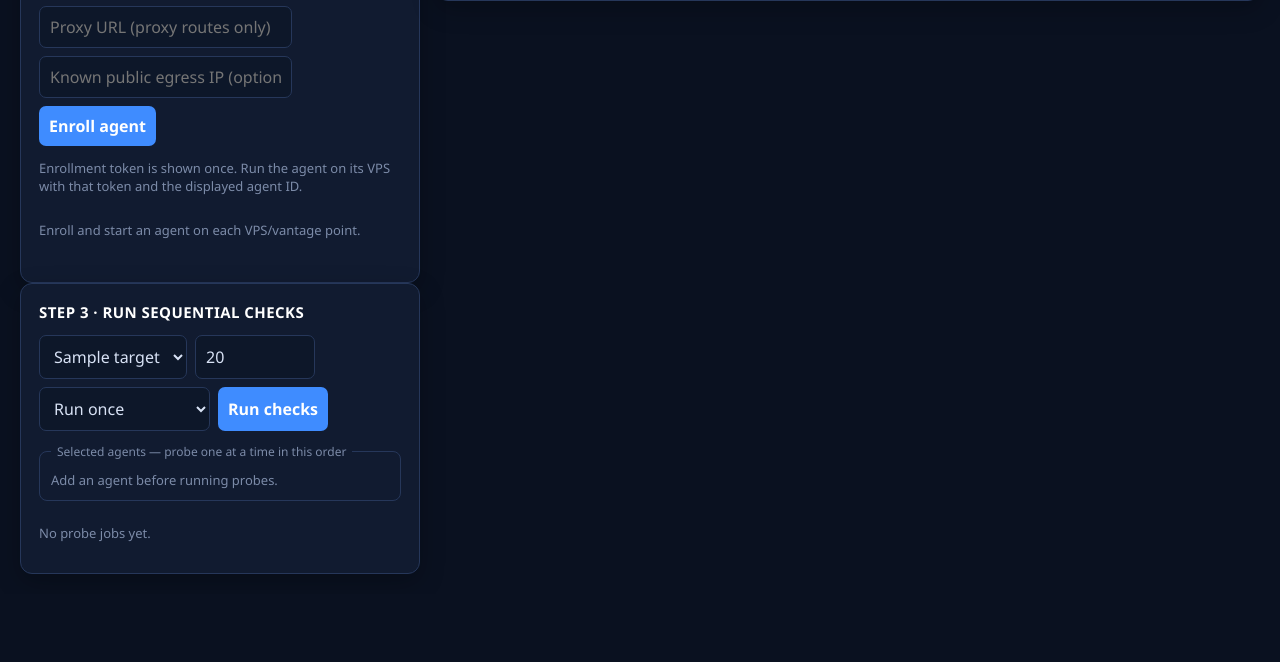
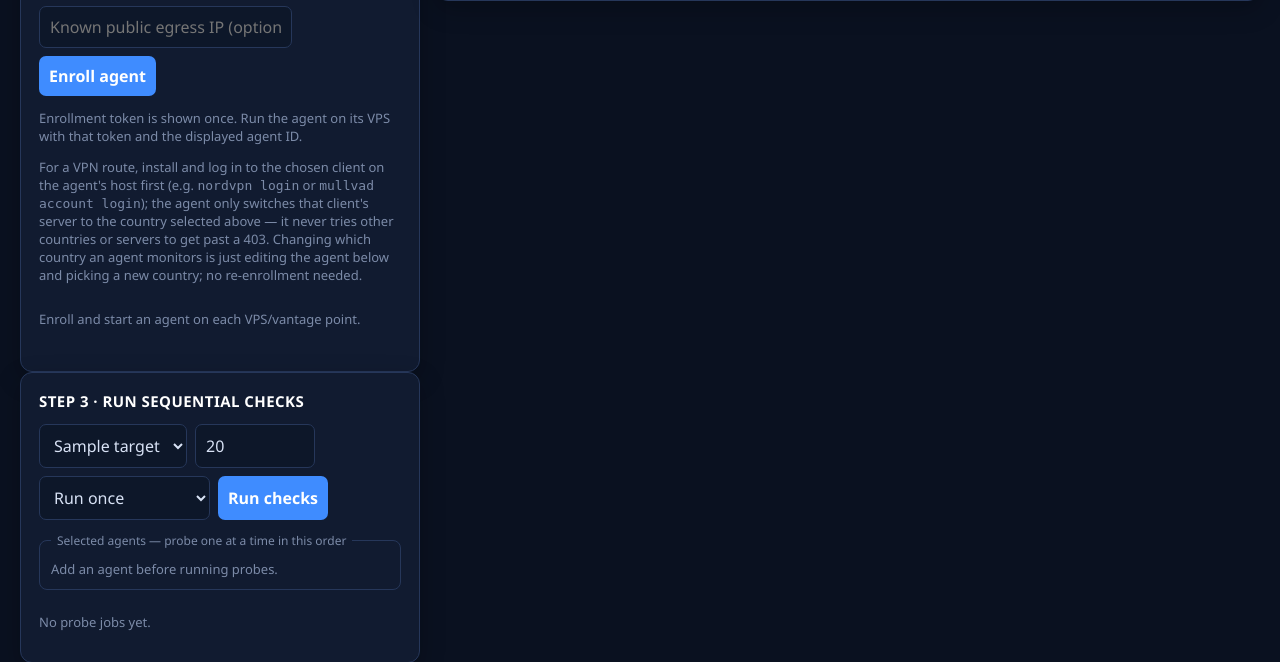
Before and after one commit to DKS3000/website-access-monitor, a Flask app: page / in a window 1280 px wide. Shown: the part 578-1240 px from the top of the page. Before the commit the page ends 1152 px from the top, so only its background shows below. Run offline with Flask 3, Linux system fonts and the light colour scheme; data comes from the database, SQL or seed files in the repository; tables that the repository leaves empty hold one stand-in row (values such as "Sample post"); data that the repository does not hold is empty.

Commit message:
Add NordVPN/Mullvad pre-configured VPN route for agents
- Agents can now be routed direct, via HTTP(S) proxy, or via a
  pre-configured, already-logged-in NordVPN/Mullvad client (route_type
  "vpn" + vpn_provider). The agent only ever switches that client to
  the single country the operator configured for it — it never tries
  alternate countries/servers to get around a 403, matching the
  project's no-bypass safety principle.
- agent/probe_agent.py: ensure_vpn_connected() checks nordvpn/mullvad
  status and connects only to the assigned country, raising VPNError
  (recorded as a new "vpn_error" result classification) if it can't be
  confirmed, so a probe is never misattributed to the wrong vantage
  point.
- app.py: shared route validation for POST/PATCH /api/agents; agents
  can now be edited (name/country/route/proxy/vpn_provider) without
  re-enrollment, so switching an agent's monitored country is a
  dashboard edit rather than a new VPS.
- monitoring/database.py: added agents.vpn_provider column with an
  in-place migration for existing SQLite files.
- dashboard.html/js: VPN provider selector, an agent edit dialog, and
  route labels reflecting the new route type.
- README: documents the VPN route setup and its safety bounds.
- tests: agent VPN-route creation/validation, edit-without-re-enroll,
  and ensure_vpn_connected() behavior (already-connected, connect-and-
  confirm, timeout, unsupported provider) — 20/20 tests pass.

Co-authored-by: Copilot App <223556219+Copilot@users.noreply.github.com>

```diff
--- a/app.py
+++ b/app.py
@@ -19,6 +19,8 @@ from monitoring.probe import URLValidationError, validate_public_url
 
 
 SCHEDULES = {None, 300, 900, 1800, 3600, 86400}
+VPN_PROVIDERS = {"nordvpn", "mullvad"}
+ROUTE_TYPES = {"direct", "proxy", "vpn"}
 
 
 def create_app(test_config=None):
@@ -123,7 +125,7 @@ def create_app(test_config=None):
         with db.connect() as connection:
             rows = connection.execute(
                 """SELECT a.id,a.name,a.country_code,c.name AS country,a.enabled,a.public_ip,
-                          a.route_type,a.status,a.last_heartbeat,a.created_at
+                          a.route_type,a.proxy_url,a.vpn_provider,a.status,a.last_heartbeat,a.created_at
                    FROM agents a JOIN countries c ON c.code=a.country_code ORDER BY c.name,a.name"""
             ).fetchall()
             agents = []
@@ -136,15 +138,10 @@ def create_app(test_config=None):
                 agents.append(item)
             return jsonify(agents)
 
-    @app.post("/api/agents")
-    def add_agent():
-        data = request.get_json(silent=True) or {}
-        name = str(data.get("name", "")).strip()[:100]
-        country = str(data.get("country_code", "")).upper()
-        route_type = data.get("route_type", "direct")
-        proxy_url = data.get("proxy_url")
-        if not name or route_type not in {"direct", "proxy"}:
-            return jsonify({"error": "Agent name and a direct/proxy route type are required."}), 400
+    def validate_route(route_type, proxy_url, vpn_provider):
+        """Validate route_type/proxy_url/vpn_provider; returns (proxy_url, vpn_provider) to store or raises ValueError."""
+        if route_type not in ROUTE_TYPES:
+            raise ValueError("Route type must be direct, proxy, or vpn.")
         if route_type == "proxy":
             try:
                 parsed_proxy = urlsplit(proxy_url)
@@ -158,9 +155,28 @@ def create_app(test_config=None):
             except (TypeError, ValueError):
                 valid_proxy = False
             if not valid_proxy:
-                return jsonify({"error": "Proxy routes require an HTTP or HTTPS proxy URL."}), 400
+                raise ValueError("Proxy routes require an HTTP or HTTPS proxy URL.")
             if "@" in proxy_url.split("://", 1)[-1]:
-                return jsonify({"error": "Credentials in proxy URLs are not supported; configure a trusted proxy without embedded credentials."}), 400
+                raise ValueError("Credentials in proxy URLs are not supported; configure a trusted proxy without embedded credentials.")
+            return proxy_url, None
+        if route_type == "vpn":
+            if vpn_provider not in VPN_PROVIDERS:
+                raise ValueError("VPN routes require a supported vpn_provider (nordvpn or mullvad) already installed and logged in on the agent's host.")
+            return None, vpn_provider
+        return None, None
+
+    @app.post("/api/agents")
+    def add_agent():
+        data = request.get_json(silent=True) or {}
+        name = str(data.get("name", "")).strip()[:100]
+        country = str(data.get("country_code", "")).upper()
+        route_type = data.get("route_type", "direct")
+        if not name:
+            return jsonify({"error": "Agent name is required."}), 400
+        try:
+            proxy_url, vpn_provider = validate_route(route_type, data.get("proxy_url"), data.get("vpn_provider"))
+        except ValueError as exc:
+            return jsonify({"error": str(exc)}), 400
         public_ip = str(data.get("public_ip", "")).strip()
         if public_ip:
             try:
@@ -173,11 +189,10 @@ def create_app(test_config=None):
                 return jsonify({"error": "Select a supported country."}), 400
             token = secrets.token_urlsafe(32)
             cursor = connection.execute(
-                """INSERT INTO agents(name,country_code,token_hash,public_ip,route_type,proxy_url,created_at)
-                   VALUES(?,?,?,?,?,?,?)""",
+                """INSERT INTO agents(name,country_code,token_hash,public_ip,route_type,proxy_url,vpn_provider,created_at)
+                   VALUES(?,?,?,?,?,?,?,?)""",
                 (name, country, hashlib.sha256(token.encode()).hexdigest(),
-                 public_ip[:64] or None,
-                 route_type, proxy_url if route_type == "proxy" else None, utcnow()),
+                 public_ip[:64] or None, route_type, proxy_url, vpn_provider, utcnow()),
             )
             agent_id = cursor.lastrowid
             connection.execute(
@@ -185,7 +200,7 @@ def create_app(test_config=None):
                 ("agent.created", db.json({"agent_id": agent_id}), utcnow()),
             )
             agent = connection.execute(
-                """SELECT a.id,a.name,a.country_code,c.name AS country,a.route_type,a.public_ip
+                """SELECT a.id,a.name,a.country_code,c.name AS country,a.route_type,a.vpn_provider,a.public_ip
                    FROM agents a JOIN countries c ON c.code=a.country_code WHERE a.id=?""",
                 (agent_id,),
             ).fetchone()
@@ -199,8 +214,41 @@ def create_app(test_config=None):
             if not row:
                 return jsonify({"error": "Agent not found."}), 404
             enabled = int(bool(data.get("enabled", row["enabled"])))
-            connection.execute("UPDATE agents SET enabled=? WHERE id=?", (enabled, agent_id))
-        return jsonify({"id": agent_id, "enabled": bool(enabled)})
+            name = str(data.get("name", row["name"])).strip()[:100] or row["name"]
+            country = str(data.get("country_code", row["country_code"])).upper()
+            route_type = data.get("route_type", row["route_type"])
+            try:
+                proxy_url, vpn_provider = validate_route(
+                    route_type,
+                    data.get("proxy_url", row["proxy_url"]),
+                    data.get("vpn_provider", row["vpn_provider"]),
+                )
+            except ValueError as exc:
+                return jsonify({"error": str(exc)}), 400
+            if country != row["country_code"] and not connection.execute(
+                "SELECT 1 FROM countries WHERE code=?", (country,)
+            ).fetchone():
+                return jsonify({"error": "Select a supported country."}), 400
+            connection.execute(
+                """UPDATE agents SET enabled=?,name=?,country_code=?,route_type=?,proxy_url=?,vpn_provider=?
+                   WHERE id=?""",
+                (enabled, name, country, route_type, proxy_url, vpn_provider, agent_id),
+            )
+            if country != row["country_code"] or route_type != row["route_type"]:
+                connection.execute(
+                    "INSERT INTO audit_events(event_type,details_json,created_at) VALUES(?,?,?)",
+                    ("agent.route_updated", db.json({
+                        "agent_id": agent_id, "country_code": country, "route_type": route_type,
+                    }), utcnow()),
+                )
+            updated = connection.execute(
+                """SELECT a.id,a.name,a.country_code,c.name AS country,a.enabled,a.route_type,
+                          a.proxy_url,a.vpn_provider,a.public_ip
+                   FROM agents a JOIN countries c ON c.code=a.country_code WHERE a.id=?""",
+                (agent_id,),
+            ).fetchone()
+        return jsonify(dict(updated))
+
 
     @app.get("/api/jobs")
     def list_jobs():
@@ -394,7 +442,8 @@ def create_app(test_config=None):
             )
             task = connection.execute(
                 """SELECT q.id AS task_id,q.job_id,j.target_id,j.timeout,j.retries,t.url,
-                          a.name AS agent_name,a.country_code,a.public_ip,a.proxy_url
+                          a.name AS agent_name,a.country_code,a.public_ip,a.route_type,
+                          a.proxy_url,a.vpn_provider
                    FROM agent_tasks q JOIN probe_jobs j ON j.id=q.job_id
                    JOIN targets t ON t.id=j.target_id JOIN agents a ON a.id=q.agent_id
                    WHERE q.agent_id=? AND q.status='queued' AND j.paused=0
@@ -428,7 +477,7 @@ def create_app(test_config=None):
             classification = str(data.get("classification", "network_error"))
             if classification not in {
                 "reachable", "access_denied", "http_error", "dns_error",
-                "tls_error", "timeout", "network_error", "unsafe_redirect",
+                "tls_error", "timeout", "network_error", "unsafe_redirect", "vpn_error",
             }:
                 classification = "network_error"
             status = "success" if classification == "reachable" else "error"
--- a/static/dashboard.js
+++ b/static/dashboard.js
@@ -88,12 +88,19 @@ function renderTargets(targets) {
   if (enabled.some(t => String(t.id) === oldHistory)) historySelect.value = oldHistory;
 }
 
+function routeLabel(a) {
+  if (a.route_type === "vpn") return `vpn · ${escapeHtml(a.vpn_provider || "?")} → ${escapeHtml(a.country_code)}`;
+  if (a.route_type === "proxy") return "proxy";
+  return "direct";
+}
+
 function renderAgents(agents) {
   const selected = new Set([...document.querySelectorAll("#agentChoices input:checked")].map(input => input.value));
   document.querySelector("#agents").innerHTML = agents.map(a => `
     <div class="item"><div><strong>${escapeHtml(a.name)}</strong> · ${escapeHtml(a.country)} (${escapeHtml(a.country_code)})<br>
-    <small>${escapeHtml(a.route_type)} · ${escapeHtml(a.public_ip || "public IP not configured")} · ${escapeHtml(a.status)}${a.last_heartbeat ? ` · heartbeat ${escapeHtml(a.last_heartbeat)}` : ""}</small></div>
-    <button data-action="toggle-agent" data-id="${a.id}" data-enabled="${a.enabled ? 0 : 1}">${a.enabled ? "Disable" : "Enable"}</button></div>`).join("") || '<p class="muted">Enroll and start an agent on each VPS/vantage point.</p>';
+    <small>${routeLabel(a)} · ${escapeHtml(a.public_ip || "public IP not configured")} · ${escapeHtml(a.status)}${a.last_heartbeat ? ` · heartbeat ${escapeHtml(a.last_heartbeat)}` : ""}</small></div>
+    <span class="target-actions"><button data-action="edit-agent" data-id="${a.id}">Edit</button>
+    <button data-action="toggle-agent" data-id="${a.id}" data-enabled="${a.enabled ? 0 : 1}">${a.enabled ? "Disable" : "Enable"}</button></span></div>`).join("") || '<p class="muted">Enroll and start an agent on each VPS/vantage point.</p>';
   document.querySelector("#agentChoices").innerHTML = agents.filter(a => a.enabled).map(a =>
     `<label><input type="checkbox" value="${a.id}" ${selected.has(String(a.id)) ? "checked" : ""}> ${escapeHtml(a.country)} · ${escapeHtml(a.name)}</label>`
   ).join("") || '<span class="muted">Add an agent before running probes.</span>';
@@ -217,8 +224,17 @@ document.querySelector("#targetForm").addEventListener("submit", async event =>
   } catch (error) { showError(error); }
 });
 
+function toggleRouteFields(routeValue, proxyInput, vpnSelect) {
+  proxyInput.required = routeValue === "proxy";
+  proxyInput.classList.toggle("hidden", routeValue !== "proxy");
+  vpnSelect.classList.toggle("hidden", routeValue !== "vpn");
+}
+
 document.querySelector("#agentRoute").addEventListener("change", event => {
-  document.querySelector("#agentProxy").required = event.target.value === "proxy";
+  toggleRouteFields(event.target.value, document.querySelector("#agentProxy"), document.querySelector("#agentVpnProvider"));
+});
+document.querySelector("#editAgentRoute").addEventListener("change", event => {
+  toggleRouteFields(event.target.value, document.querySelector("#editAgentProxy"), document.querySelector("#editAgentVpnProvider"));
 });
 document.querySelector("#agentForm").addEventListener("submit", async event => {
   event.preventDefault();
@@ -228,6 +244,7 @@ document.querySelector("#agentForm").addEventListener("submit", async event => {
       country_code: document.querySelector("#agentCountry").value,
       route_type: document.querySelector("#agentRoute").value,
       proxy_url: document.querySelector("#agentProxy").value,
+      vpn_provider: document.querySelector("#agentVpnProvider").value,
       public_ip: document.querySelector("#agentIp").value
     })});
     const enrollment = document.querySelector("#enrollment");
@@ -236,6 +253,23 @@ document.querySelector("#agentForm").addEventListener("submit", async event => {
     event.target.reset(); await refresh();
   } catch (error) { showError(error); }
 });
+
+document.querySelector("#editAgentForm").addEventListener("submit", async event => {
+  event.preventDefault();
+  const id = document.querySelector("#editAgentId").value;
+  try {
+    await api(`/api/agents/${id}`, {method: "PATCH", body: JSON.stringify({
+      name: document.querySelector("#editAgentName").value,
+      country_code: document.querySelector("#editAgentCountry").value,
+      route_type: document.querySelector("#editAgentRoute").value,
+      proxy_url: document.querySelector("#editAgentProxy").value,
+      vpn_provider: document.querySelector("#editAgentVpnProvider").value
+    })});
+    document.querySelector("#editAgentDialog").close();
+    await refresh();
+  } catch (error) { showError(error); }
+});
+document.querySelector("#closeEditAgent").addEventListener("click", () => document.querySelector("#editAgentDialog").close());
 
 document.querySelector("#jobForm").addEventListener("submit", async event => {
   event.preventDefault();
@@ -268,6 +302,19 @@ document.body.addEventListener("click", async event => {
       if (window.confirm("Delete this target? Targets with saved history must be disabled instead.")) await api(`/api/targets/${id}`, {method: "DELETE"});
     } else if (action === "toggle-agent") {
       await api(`/api/agents/${id}`, {method: "PATCH", body: JSON.stringify({enabled: button.dataset.enabled === "1"})});
+    } else if (action === "edit-agent") {
+      const agent = lastAgents.find(a => String(a.id) === id);
+      if (!agent) return;
+      document.querySelector("#editAgentId").value = agent.id;
+      document.querySelector("#editAgentName").value = agent.name;
+      document.querySelector("#editAgentCountry").innerHTML = document.querySelector("#agentCountry").innerHTML;
+      document.querySelector("#editAgentCountry").value = agent.country_code;
+      document.querySelector("#editAgentRoute").value = agent.route_type;
+      document.querySelector("#editAgentProxy").value = agent.proxy_url || "";
+      if (agent.vpn_provider) document.querySelector("#editAgentVpnProvider").value = agent.vpn_provider;
+      toggleRouteFields(agent.route_type, document.querySelector("#editAgentProxy"), document.querySelector("#editAgentVpnProvider"));
+      document.querySelector("#editAgentDialog").showModal();
+      return;
     } else if (action === "pause-job" || action === "resume-job" || action === "retry-job") {
       const suffix = action.replace("-job", "");
       await api(`/api/jobs/${id}/${suffix}`, {method: "POST", body: "{}"});
@@ -279,5 +326,6 @@ document.body.addEventListener("click", async event => {
 document.querySelector("#historyTarget").addEventListener("change", () => refreshResults().catch(showError));
 document.querySelector("#closeDetails").addEventListener("click", () => document.querySelector("#details").close());
 window.addEventListener("resize", () => refreshResults().catch(() => {}));
+toggleRouteFields(document.querySelector("#agentRoute").value, document.querySelector("#agentProxy"), document.querySelector("#agentVpnProvider"));
 refresh();
 setInterval(refresh, 5000);
--- a/templates/dashboard.html
+++ b/templates/dashboard.html
@@ -32,16 +32,48 @@
         <form id="agentForm" class="form-row">
           <input id="agentName" placeholder="Agent name, e.g. Mumbai VPS" required>
           <select id="agentCountry" required></select>
-          <select id="agentRoute"><option value="direct">Direct from VPS</option><option value="proxy">Configured HTTP proxy</option></select>
+          <select id="agentRoute">
+            <option value="direct">Direct from VPS</option>
+            <option value="proxy">Configured HTTP proxy</option>
+            <option value="vpn">Pre-configured VPN client (NordVPN/Mullvad)</option>
+          </select>
           <input id="agentProxy" placeholder="Proxy URL (proxy routes only)">
+          <select id="agentVpnProvider" class="hidden">
+            <option value="nordvpn">NordVPN</option>
+            <option value="mullvad">Mullvad</option>
+          </select>
           <input id="agentIp" placeholder="Known public egress IP (optional)">
-          <button>Enroll agent</button>
+          <button id="agentSubmit">Enroll agent</button>
+          <button type="button" id="agentCancelEdit" class="hidden">Cancel edit</button>
         </form>
         <p class="muted">Enrollment token is shown once. Run the agent on its VPS with that token and the displayed agent ID.</p>
+        <p class="muted">For a VPN route, install and log in to the chosen client on the agent's host first (e.g. <code>nordvpn login</code> or <code>mullvad account login</code>); the agent only switches that client's server to the country selected above — it never tries other countries or servers to get past a 403. Changing which country an agent monitors is just editing the agent below and picking a new country; no re-enrollment needed.</p>
         <div id="enrollment" class="notice hidden"></div>
         <div id="agents" class="agent-list"></div>
         <div id="counters" class="counters"></div>
       </section>
+      <dialog id="editAgentDialog"><button class="close" id="closeEditAgent">Close</button><h2>Edit agent</h2>
+        <form id="editAgentForm">
+          <input type="hidden" id="editAgentId">
+          <div class="form-row">
+            <input id="editAgentName" placeholder="Agent name" required>
+            <select id="editAgentCountry" required></select>
+          </div>
+          <div class="form-row">
+            <select id="editAgentRoute">
+              <option value="direct">Direct from VPS</option>
+              <option value="proxy">Configured HTTP proxy</option>
+              <option value="vpn">Pre-configured VPN client (NordVPN/Mullvad)</option>
+            </select>
+            <input id="editAgentProxy" placeholder="Proxy URL (proxy routes only)">
+            <select id="editAgentVpnProvider" class="hidden">
+              <option value="nordvpn">NordVPN</option>
+              <option value="mullvad">Mullvad</option>
+            </select>
+          </div>
+          <button>Save agent</button>
+        </form>
+      </dialog>
       <section class="panel">
         <h2>Step 3 · Run sequential checks</h2>
         <form id="jobForm">
```
Also changed, not shown: agent/probe_agent.py (+98 -0 lines), monitoring/database.py (+9 -1 lines), tests/test_monitoring.py (+79 -0 lines), README.md.
